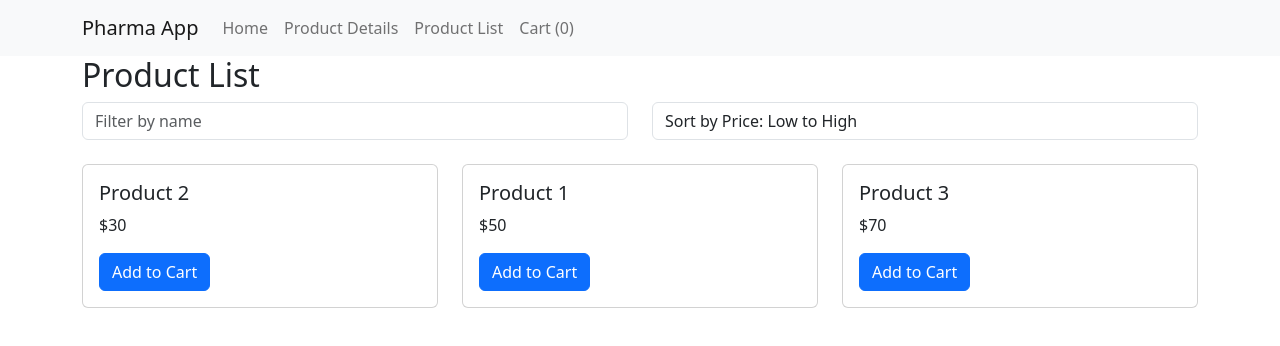
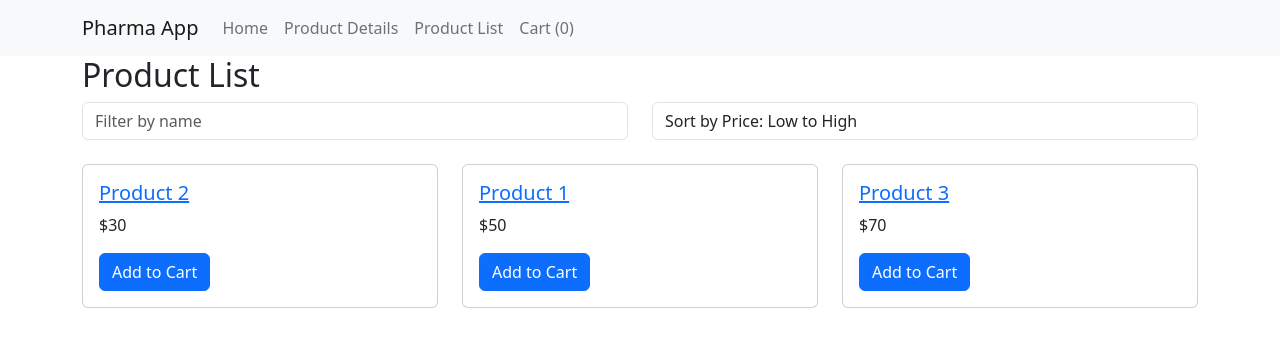
Before and after one commit to poojakulkarniWai/PharmaApplication, a React (Create React App) app: page /product-list in a window 1280 px wide. Shown: the top 346 px of the page. Built offline with nearby package versions, Linux system fonts and the light colour scheme; a small style sheet from the web is missing.

Commit message:
product Details page update

```diff
--- a/src/AppRouter.js
+++ b/src/AppRouter.js
@@ -45,8 +45,8 @@ const AppRouter = () => {
         </nav>
         <Routes>
           <Route path="/" element={<HomeComponent />} />
-          <Route path="/product-details/*" element={<ProductDetailsComponent />} />
-          <Route path="/product-list/*" element={<ProductList addToCart={addToCart} />} />
+          <Route path="/product-details/:id" element={<ProductDetailsComponent />} />
+          <Route path="/product-list" element={<ProductList addToCart={addToCart} />} />
           <Route path="/cart" element={<Cart cart={cart} removeFromCart={removeFromCart} />} />
         </Routes>
       </div>
--- a/src/components/ProductDetailsComponent.js
+++ b/src/components/ProductDetailsComponent.js
@@ -1,26 +1,29 @@
-// src/components/ProductDetailsComponent.js
 import React from 'react';
-import { Routes, Route, Link } from 'react-router-dom';
+import { useParams } from 'react-router-dom';
 
-const ProductSubComponent = () => (
-  <div>
-    <h2>Product Sub Component</h2>
-  </div>
-);
+const ProductDetailsComponent = () => {
+  const { id } = useParams();
 
-const ProductDetailsComponent = () => (
-  <div>
-    <h1>Product Details Page</h1>
-    <p>Details about the product will be shown here.</p>
-    <ul className="nav flex-column">
-      <li className="nav-item">
-        <Link className="nav-link" to="/product-details/sub">Product Sub Component</Link>
-      </li>
-    </ul>
-    <Routes>
-      <Route path="sub" element={<ProductSubComponent />} />
-    </Routes>
-  </div>
-);
+  // Replace this with actual product fetching logic
+  const products = [
+    { id: 1, name: 'Product 1', price: 50, description: 'Description for Product 1' },
+    { id: 2, name: 'Product 2', price: 30, description: 'Description for Product 2' },
+    { id: 3, name: 'Product 3', price: 70, description: 'Description for Product 3' },
+  ];
+
+  const product = products.find(p => p.id === parseInt(id));
+
+  if (!product) {
+    return <div>Product not found</div>;
+  }
+
+  return (
+    <div className="container">
+      <h2>{product.name}</h2>
+      <p>Price: ${product.price}</p>
+      <p>{product.description}</p>
+    </div>
+  );
+};
 
 export default ProductDetailsComponent;
--- a/src/components/ProductList.js
+++ b/src/components/ProductList.js
@@ -1,5 +1,6 @@
 import React, { useState } from 'react';
 import PropTypes from 'prop-types';
+import { Link } from 'react-router-dom';
 
 const ProductList = ({ addToCart }) => {
   const [products] = useState([
@@ -40,7 +41,11 @@ const ProductList = ({ addToCart }) => {
           <div className="col-md-4 mb-4 mt-4" key={product.id}>
             <div className="card">
               <div className="card-body">
-                <h5 className="card-title">{product.name}</h5>
+                <h5 className="card-title">
+                  <Link to={`/product-details/${product.id}`}>
+                    {product.name}
+                  </Link>
+                </h5>
                 <p className="card-text">${product.price}</p>
                 <button className="btn btn-primary" onClick={() => addToCart(product)}>
                   Add to Cart
```
